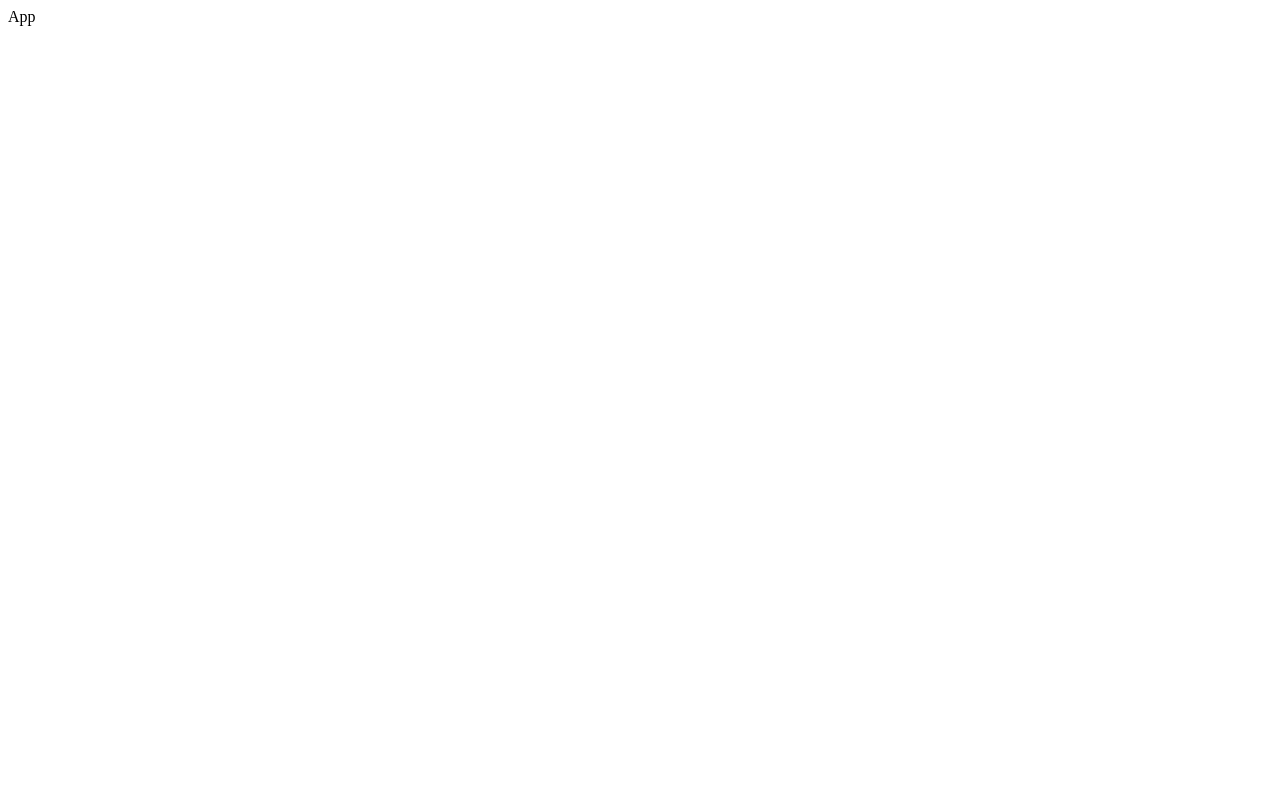
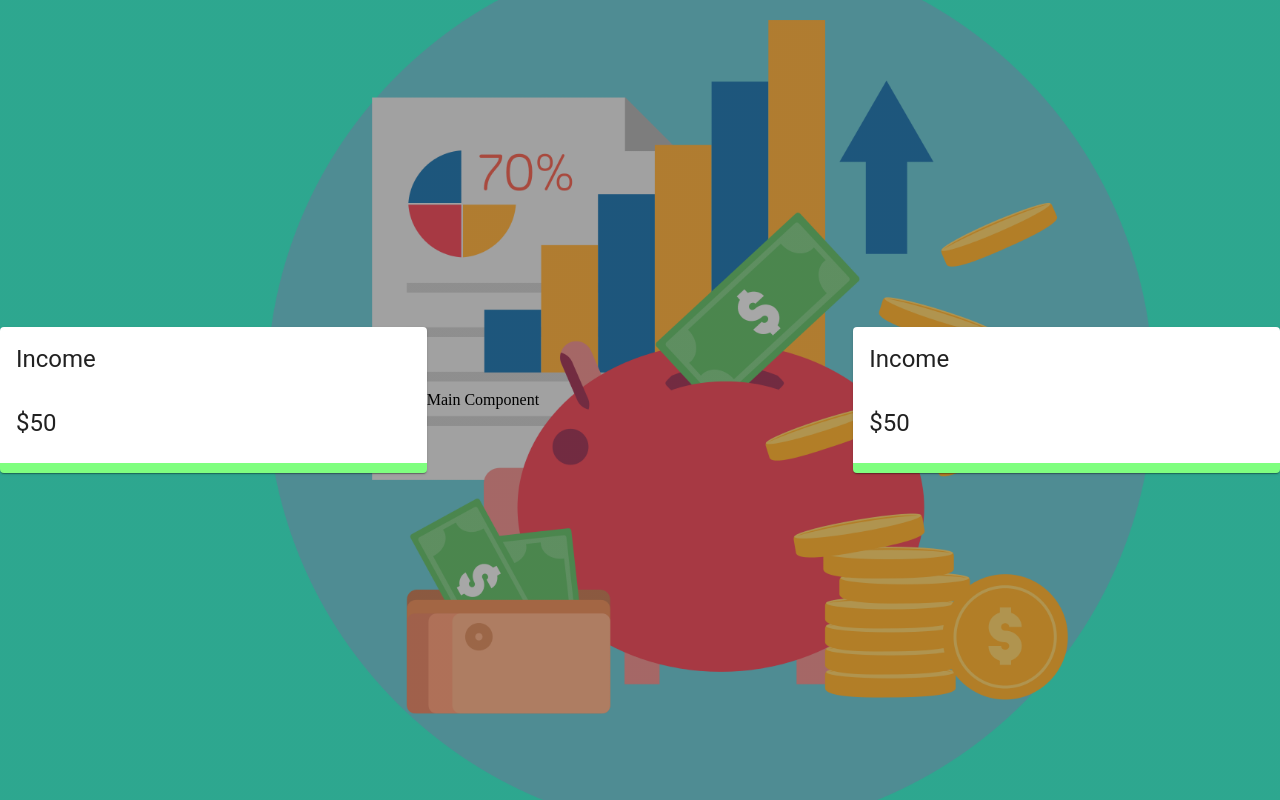
Before and after one commit to ShahidAkhtar777/Expense_Tracker, a React (Create React App) app: page / in a window 1280 px wide. Built offline with nearby package versions, Linux system fonts and the light colour scheme.

Commit message:
Added background, details and main component with some styling

```diff
--- a/src/App.js
+++ b/src/App.js
@@ -1,9 +1,21 @@
 import React from 'react';
+import { Grid } from '@material-ui/core';
+import Details from './components/Details/Details';
 
 const App = () => {
     return (
     <div>
-        App
+        <Grid container spacing={0} alignItems="center" justify="center" style={{ height: `100vh` }}>
+            <Grid item xs={12} sm={4}>
+                <Details />
+            </Grid>
+            <Grid item xs={12} sm={4}>
+                Main Component
+            </Grid>
+            <Grid item xs={12} sm={4}>
+                <Details />
+            </Grid>
+        </Grid>
     </div>
     );
 }
--- /dev/null
+++ b/src/components/Details/Details.jsx
@@ -0,0 +1,20 @@
+import React from "react";
+import { Card, CardHeader, CardContent, Typography } from "@material-ui/core";
+import { Doughnut } from "react-chartjs-2";
+import useStyles from "./styles";
+
+const Details = () => {
+  const classes = useStyles();
+
+  return (
+    <Card className={classes.income}>
+      <CardHeader title="Income" />
+      <CardContent>
+        <Typography variant="h5">$50</Typography>
+        {/* <Doughnut data="DATA" /> */}
+      </CardContent>
+    </Card>
+  );
+};
+
+export default Details;
--- /dev/null
+++ b/src/components/Details/styles.js
@@ -0,0 +1,10 @@
+import { makeStyles } from '@material-ui/core';
+
+export default makeStyles(()=>({
+    income: {
+        borderBottom: '10px solid rgba(0,255,0,0.5)'
+    },
+    expense: {
+        borderBottom: '10px solid rgba(255,0,0,0.5)'
+    }
+}));
--- /dev/null
+++ b/src/index.css
@@ -0,0 +1,12 @@
+#root,
+body,
+html {
+  height: 100%;
+  margin: 0;
+}
+
+body {
+  background: linear-gradient(rgba(0, 0, 0, 0.3), rgba(0, 0, 0, 0.3)),
+    url(./assets/money.png);
+  background-size: cover;
+}
--- a/src/index.js
+++ b/src/index.js
@@ -1,5 +1,6 @@
 import React from 'react';
 import ReactDOM from 'react-dom';
 import App from './App';
+import './index.css';
 
 ReactDOM.render(<App />,document.getElementById('root'));
```
Also changed, not shown: src/assets/money.png (added).
